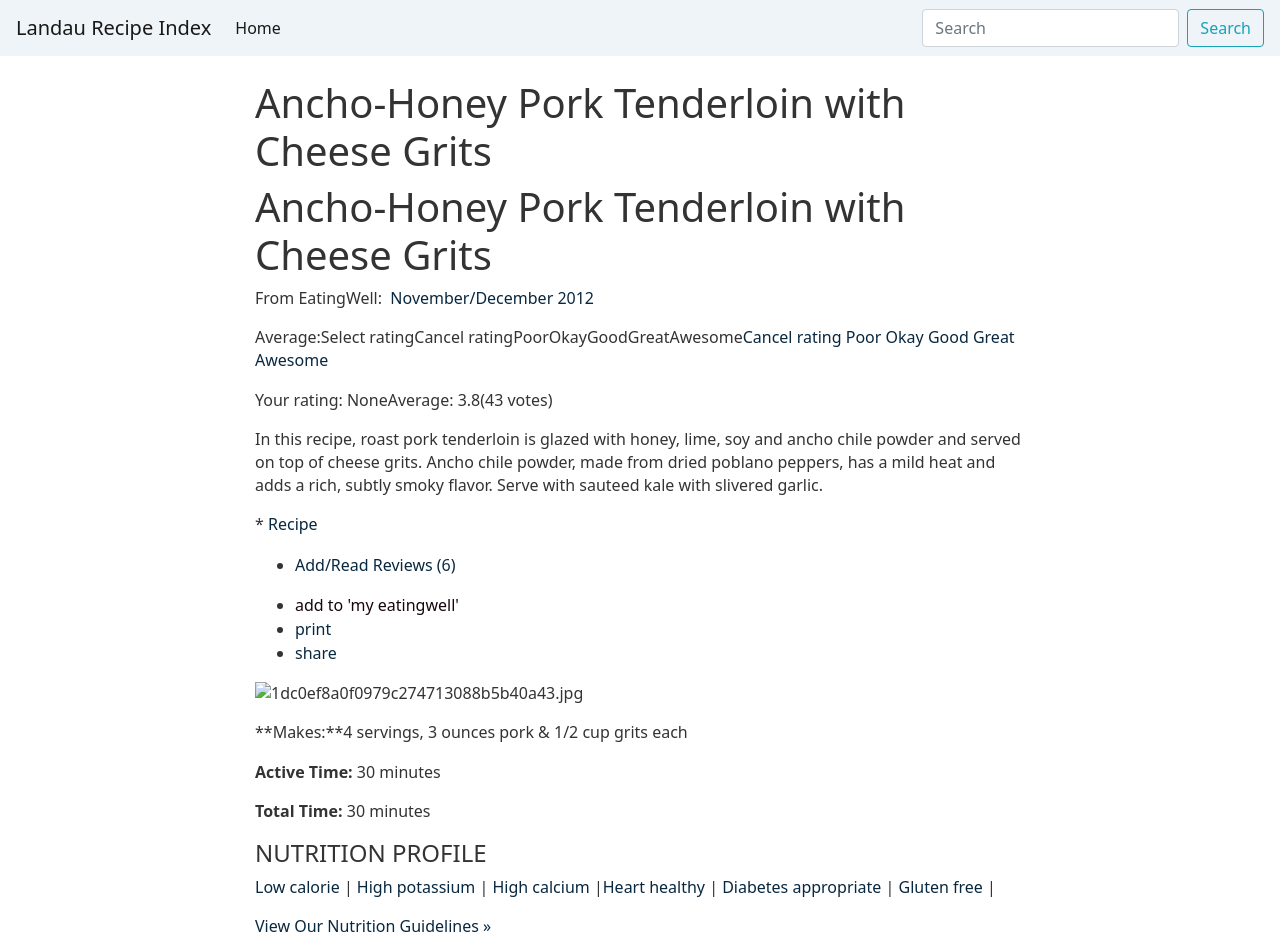
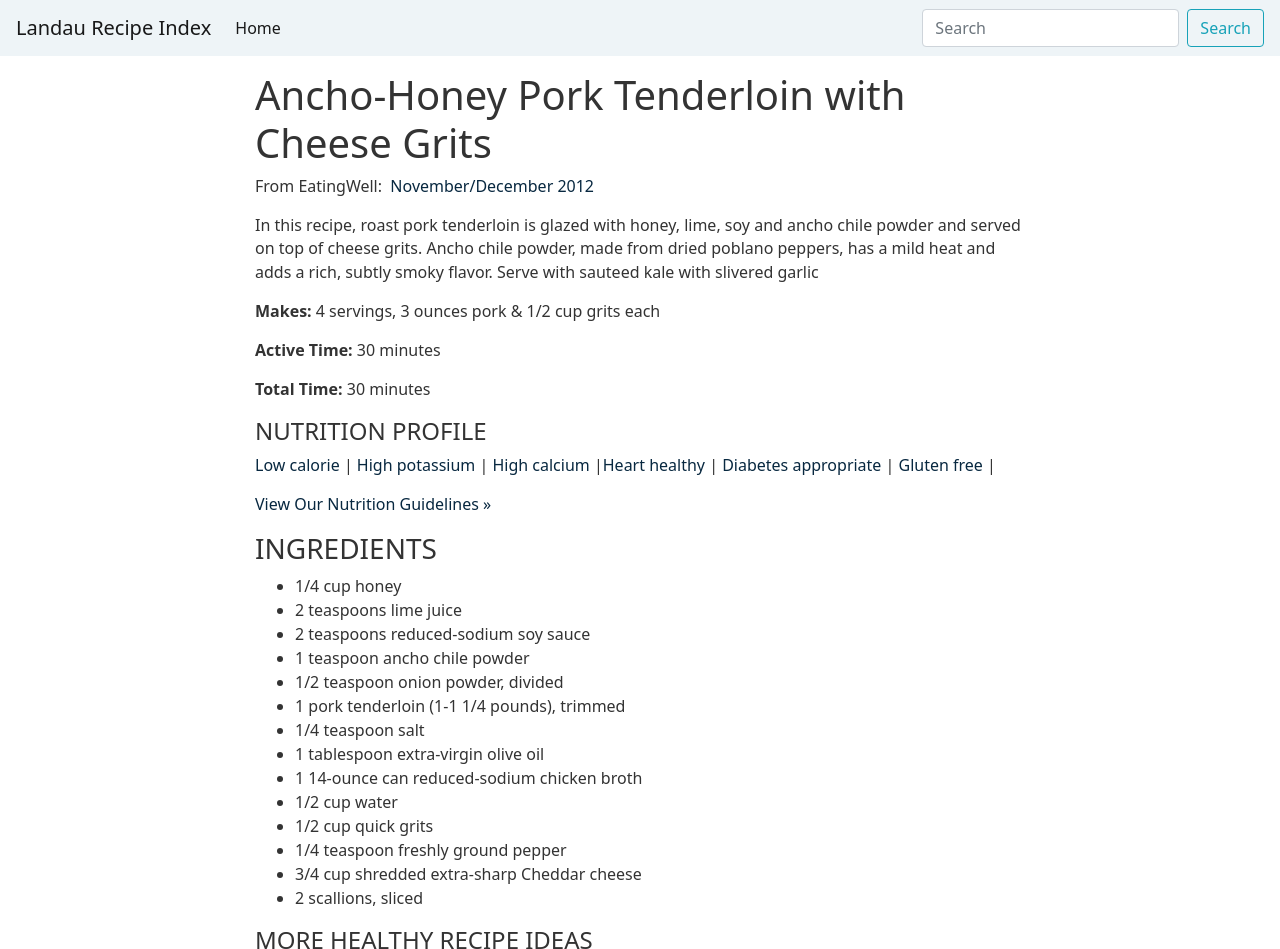
Before and after one commit to clandau/recipe-site, an Eleventy site: page recipes/Ancho-Honey_Pork_Tenderloin_with_Cheese_Grits.md in a window 1280 px wide. Shown: the top 949 px of the page. Built offline with nearby package versions, Linux system fonts and the light colour scheme; Eleventy itself is replaced by a stand-in of ours; files that its build step writes are made by us from their sources.

Commit message:
Update Recipes “Ancho-Honey_Pork_Tenderloin_with_Cheese_Grits”

```diff
--- a/recipes/Ancho-Honey_Pork_Tenderloin_with_Cheese_Grits.md
+++ b/recipes/Ancho-Honey_Pork_Tenderloin_with_Cheese_Grits.md
@@ -1,32 +1,13 @@
-# Ancho-Honey Pork Tenderloin with Cheese Grits
+---
+title: Ancho-Honey Pork Tenderloin with Cheese Grits
+---
 
-# Ancho-Honey Pork Tenderloin with Cheese Grits
 
 From EatingWell:  [November/December 2012](http://www.eatingwell.com/category/publication/magazine/november/december_2012)
 
-Average:Select ratingCancel ratingPoorOkayGoodGreatAwesome[Cancel rating](http://www.eatingwell.com/recipes/ancho_honey_pork.html#0)
-[Poor](http://www.eatingwell.com/recipes/ancho_honey_pork.html#20)
-[Okay](http://www.eatingwell.com/recipes/ancho_honey_pork.html#40)
-[Good](http://www.eatingwell.com/recipes/ancho_honey_pork.html#60)
-[Great](http://www.eatingwell.com/recipes/ancho_honey_pork.html#80)
-[Awesome](http://www.eatingwell.com/recipes/ancho_honey_pork.html#100)
+In this recipe, roast pork tenderloin is glazed with honey, lime, soy and ancho chile powder and served on top of cheese grits. Ancho chile powder, made from dried poblano peppers, has a mild heat and adds a rich, subtly smoky flavor. Serve with sauteed kale with slivered garlic
 
-Your rating: NoneAverage: 3.8(43 votes)
-
-In this recipe, roast pork tenderloin is glazed with honey, lime, soy and ancho chile powder and served on top of cheese grits. Ancho chile powder, made from dried poblano peppers, has a mild heat and adds a rich, subtly smoky flavor. Serve with sauteed kale with slivered garlic.
-
-> []()[]()
-> []()* []()[Recipe](http://www.eatingwell.com/recipes/ancho_honey_pork.html)
-> * [Add/Read Reviews (6)](http://www.eatingwell.com/recipes/ancho_honey_pork.html?section=comments#tabs)
-
-* [add to 'my eatingwell']()
-
-* [print](http://www.eatingwell.com/print/152759)
-* [share](http://www.addtoany.com/share_save#url=http%3A%2F%2Fwww.eatingwell.com%2Frecipes%2Fancho_honey_pork.html&title=Ancho-Honey%20Pork%20Tenderloin%20with%20Cheese%20Grits&description=In%20this%20recipe%2C%20roast%20pork%20tenderloin%20is%20glazed%20with%20honey%2C%20lime%2C%20soy%20and%20ancho%20chile%20powder%20and%20served%20on%20top%20of%20cheese%20grits.%20Ancho%20chile%20powder%2C%20ma)
-
-![1dc0ef8a0f0979c274713088b5b40a43.jpg](../image/1dc0ef8a0f0979c274713088b5b40a43.jpg)
-
-**Makes:**4 servings, 3 ounces pork & 1/2 cup grits each
+**Makes:** 4 servings, 3 ounces pork & 1/2 cup grits each
 
 **Active Time:** 30 minutes
 
@@ -58,13 +39,9 @@ In this recipe, roast pork tenderloin is glazed with honey, lime, soy and ancho
 #### MORE HEALTHY RECIPE IDEAS
 
 * [Healthy Pork Tenderloin Recipes](http://www.eatingwell.com/recipes_menus/recipe_slideshows/healthy_pork_tenderloin_recipes)
-
 * [Healthy Recipes with Honey](http://www.eatingwell.com/recipes_menus/recipes_slideshows/healthy_recipes_with_honey)
-
 * [Vitamin A-Rich Recipes](http://www.eatingwell.com/nutrition_health/nutrient_library/vitamin_a_rich_recipes)
-
 * [Super-Healthy Weeknight Dinners](http://www.eatingwell.com/recipes_menus/recipe_slideshows/super_healthy_weeknight_dinners)
-
 * [Christmas Dinner Recipes](http://www.eatingwell.com/recipes_menus/recipe_slideshows/christmas_dinner_recipes)
 
 #### YOU MIGHT ALSO LIKE
```
